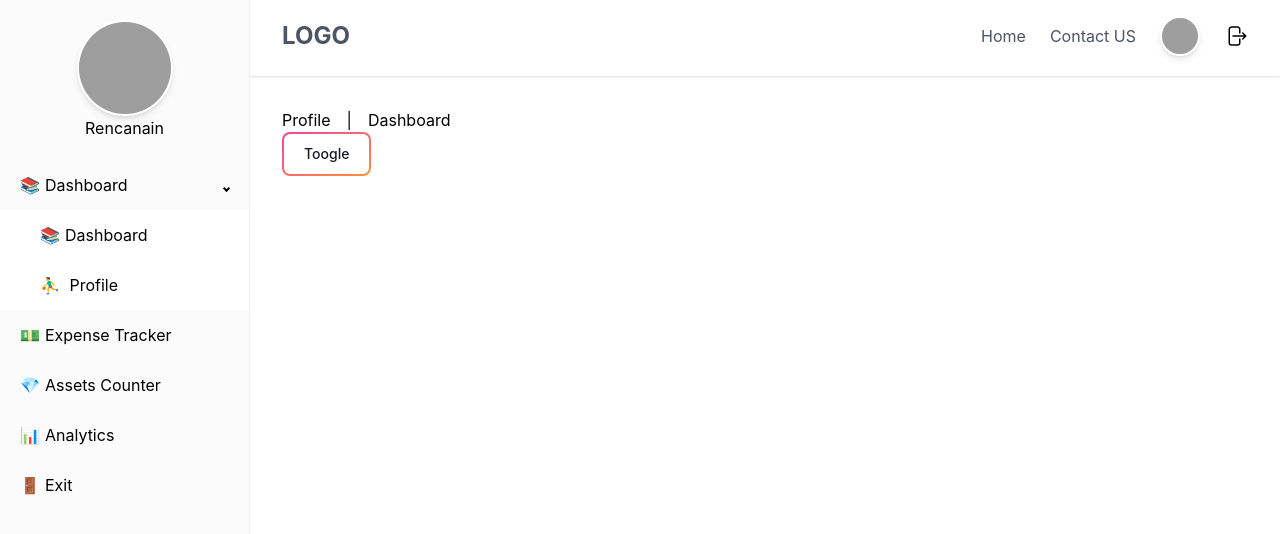
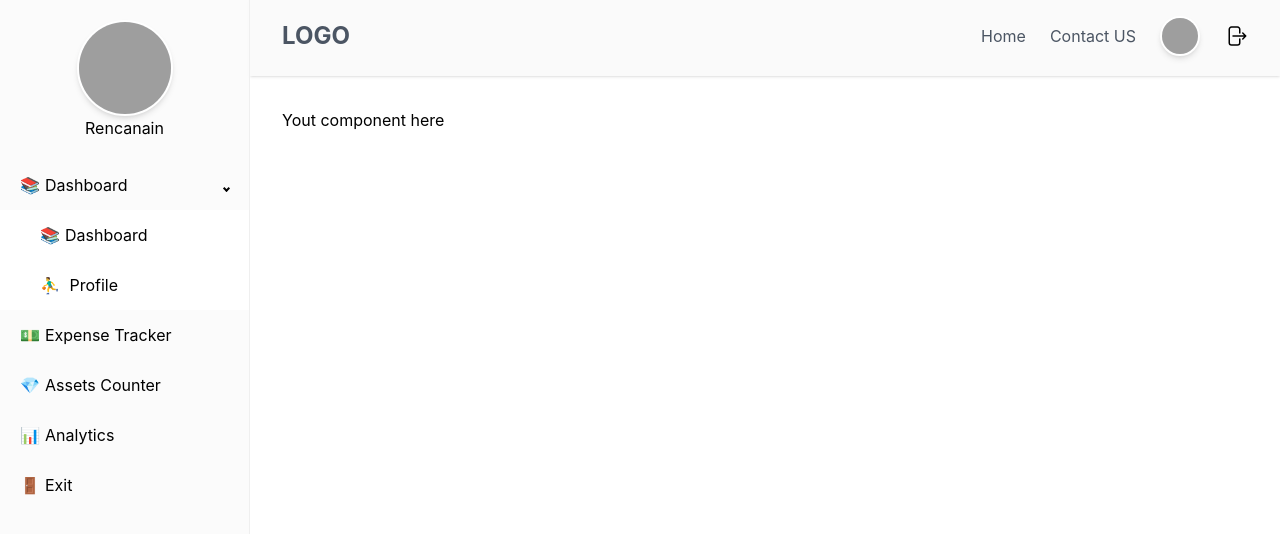
Before and after one commit to mzbudi/rencanain-web-app, a React (Create React App) app: page / in a window 1280 px wide. Shown: the top 534 px of the page. Built offline with nearby package versions, Linux system fonts and the light colour scheme; grey boxes are pictures that could not be loaded.

Commit message:
Checkpoint : Boiler plate finished

```diff
--- /dev/null
+++ b/src/layout/FooterLayout.tsx
@@ -0,0 +1,39 @@
+import React from "react";
+
+const FooterLayout: React.FC = () => {
+  return (
+    <footer className="p-4 bg-white rounded-lg shadow md:flex md:items-center md:justify-between md:p-6 dark:bg-gray-800">
+      <span className="text-sm text-gray-500 sm:text-center dark:text-gray-400">
+        © 2023{" "}
+        <a href="https://flowbite.com/" className="hover:underline">
+          Flowbite™
+        </a>
+        . All Rights Reserved.
+      </span>
+      <ul className="flex flex-wrap items-center mt-3 text-sm text-gray-500 dark:text-gray-400 sm:mt-0">
+        <li>
+          <a href="#" className="mr-4 hover:underline md:mr-6 ">
+            About
+          </a>
+        </li>
+        <li>
+          <a href="#" className="mr-4 hover:underline md:mr-6">
+            Privacy Policy
+          </a>
+        </li>
+        <li>
+          <a href="#" className="mr-4 hover:underline md:mr-6">
+            Licensing
+          </a>
+        </li>
+        <li>
+          <a href="#" className="hover:underline">
+            Contact
+          </a>
+        </li>
+      </ul>
+    </footer>
+  );
+};
+
+export default FooterLayout;
--- a/src/layout/MainLayout.tsx
+++ b/src/layout/MainLayout.tsx
@@ -10,7 +10,7 @@ const MainLayout: React.FC = () => {
         <SidebarLayout />
         <div className="flex flex-col flex-1">
           <NavbarLayout />
-          <main className="px-8 py-8">
+          <main>
             <Outlet />
           </main>
         </div>
--- a/src/layout/NavbarLayout.tsx
+++ b/src/layout/NavbarLayout.tsx
@@ -6,7 +6,7 @@ const NavbarLayout: React.FC = () => {
 
   return (
     <header>
-      <nav className="w-full grow bg-white shadow">
+      <nav className="w-full grow shadow bg-neutral-50">
         <div className="justify-between px-2 pb-1 mx-auto md:items-center md:flex md:px-8">
           <div>
             <div className="flex items-center justify-between py-3 md:py-5 md:block">
--- a/src/pages/Dashboard.tsx
+++ b/src/pages/Dashboard.tsx
@@ -1,28 +1,9 @@
 import React from "react";
-import { Link } from "react-router-dom";
-import { useProSidebar } from "react-pro-sidebar";
 
 const Dashboard: React.FC = () => {
-  const { collapseSidebar } = useProSidebar();
   return (
-    <div className="container">
-      <div>
-        <Link to="profile">Profile</Link>
-        <span className="mx-4">|</span>
-        <Link to="dashboard">Dashboard</Link>
-      </div>
-      <div>
-        <button
-          onClick={() => {
-            collapseSidebar();
-          }}
-          className="relative inline-flex items-center justify-center p-0.5 mb-2 mr-2 overflow-hidden text-sm font-medium text-gray-900 rounded-lg group bg-gradient-to-br from-pink-500 to-orange-400 group-hover:from-pink-500 group-hover:to-orange-400 hover:text-white dark:text-white"
-        >
-          <span className="relative px-5 py-2.5 transition-all ease-in duration-75 bg-white dark:bg-gray-900 rounded-md group-hover:bg-opacity-0">
-            Toogle
-          </span>
-        </button>
-      </div>
+    <div className="px-8 py-8">
+      <span>Yout component here</span>
     </div>
   );
 };
--- a/src/pages/Profile.tsx
+++ b/src/pages/Profile.tsx
@@ -2,7 +2,7 @@ import React from "react";
 
 const Profile : React.FC = () => {
   return (
-    <div className="bg-gray-400 container ">
+    <div className="flex flex-1 bg-amber-400">
       <span>this is profile</span>
     </div>
   );
```
